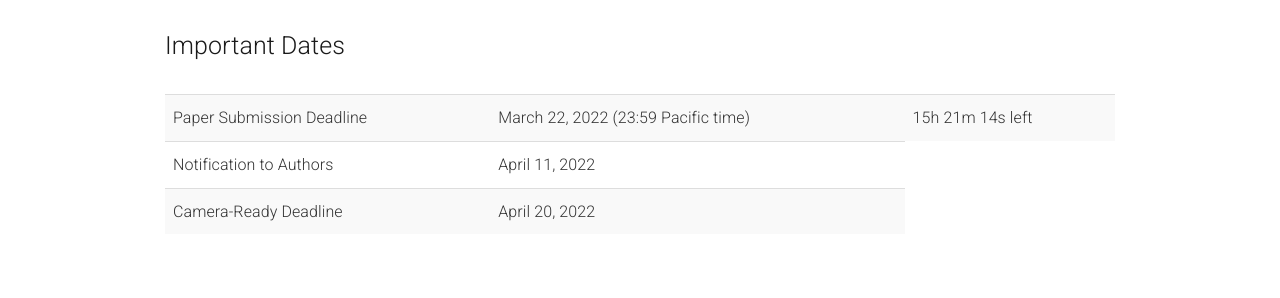
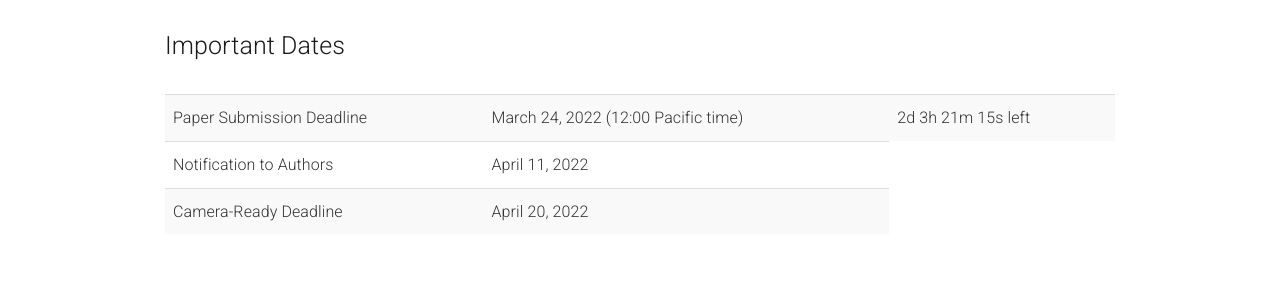
Before and after one commit to gazeworkshop/gazeworkshop.github.io, a Jekyll site: the page built from _pages/home_2022.md, in a window 1280 px wide and 900 px high, scrolled down 1251 px. Shown: the part 152-450 px from the top of the window. Built offline with Jekyll 4.4.1, drawn with Linux system fonts in a browser that asks for light colours; nearby versions of some CDN libraries.

Commit message:
Update home_2022.md

```diff
--- a/_pages/home_2022.md
+++ b/_pages/home_2022.md
@@ -187,8 +187,8 @@ We will be hosting 2 invited speakers for the topic of gaze estimation. We will
         </tr> -->
         <tr>
           <td>Paper Submission Deadline</td>
-          <td>March 22, 2022 (23:59 Pacific time)</td>
-	  <td><span class="countdown" reference="22 Mar 2022 23:59:59 PST"></span></td>
+          <td>March 24, 2022 (12:00 Pacific time)</td>
+	  <td><span class="countdown" reference="24 Mar 2022 12:00:00 PST"></span></td>
         </tr>
         <tr>
           <td>Notification to Authors</td>
```
